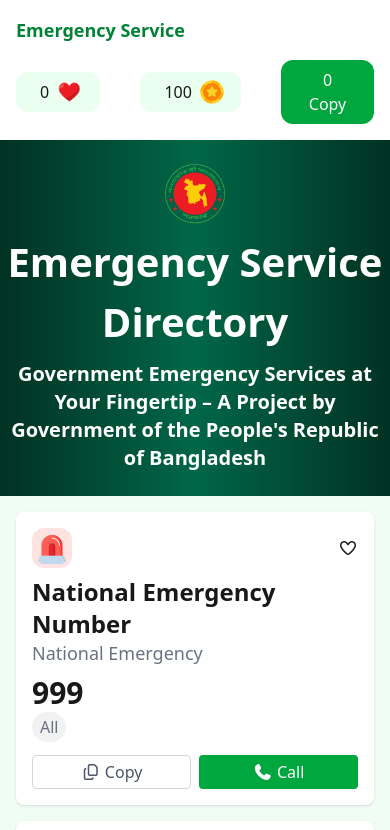
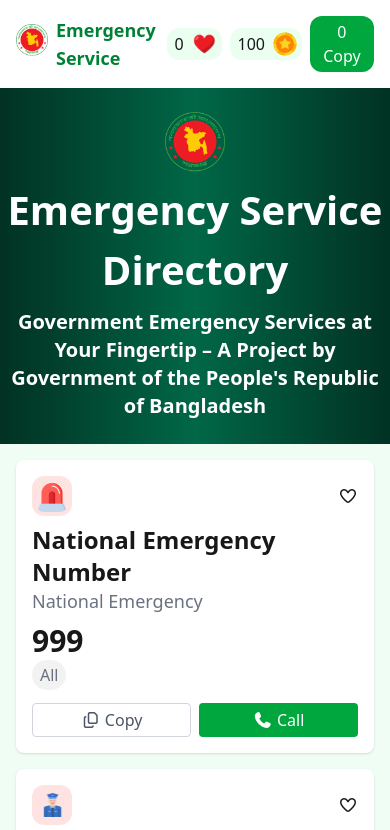
Before and after one commit to aminur-tech/ASSIGNMENT-005, a plain HTML site: page index.html in a window 390 px wide. Shown: the top 830 px of the page. Drawn offline with nearby package versions, Linux system fonts and the light colour scheme.

Commit message:
added nav responsibe

```diff
--- a/index.html
+++ b/index.html
@@ -19,21 +19,21 @@
 
     <!-- Navbar -->
 
-    <header class="bg-white shadow p-4 flex flex-col sm:flex-row sm:justify-between sm:items-center gap-4">
+    <header class="bg-white shadow p-4 flex flex-row sm:flex-row sm:justify-between sm:items-center gap-4">
         <div class="flex items-center gap-2">
-            <img src="./assets/logo.png" alt="BD" class="w-8 mx-auto mb-2 hidden sm:inline">
-            <h1 class="text-lg font-bold text-green-700 sm:text-left">Emergency <span class="hidden sm:inline"><br></span> Service</h1>
+            <img src="./assets/logo.png" alt="BD" class="w-8 mx-auto mb-2 ">
+            <h1 class="text-lg font-bold text-green-700 sm:text-left">Emergency <br> Service</h1>
         </div>
-        <div class="flex items-center gap-10">
-            <div class="flex items-center gap-2 bg-[#41FF6B]/10 px-6 py-2 rounded-xl">
+        <div class="flex items-center gap-2 sm:gap-10">
+            <div class="flex items-center gap-2 bg-[#41FF6B]/10 px-2 py-1 rounded-xl sm:px-6 sm:py-2">
                 <span id="heartCount">0</span>
                 <img src="./assets/heart.png" alt="" class="w-6">
             </div>
-            <div class="flex items-center gap-2 bg-[#41FF6B]/10 px-6 py-2 rounded-xl">
+            <div class="flex items-center gap-2 bg-[#41FF6B]/10 px-2 py-1 rounded-xl sm:px-6 sm:py-2">
                 <span id="coin">100</span>
                 <img src="./assets/coin.png" alt="" class="w-6">
             </div>
-            <button class="bg-[#00A63E] text-white px-6 py-2 rounded-xl"><span id="copyCount">0</span> Copy</button>
+            <button class="bg-[#00A63E] text-white px-2 py-1 rounded-xl sm:px-6 sm:py-2"><span id="copyCount">0</span> Copy</button>
         </div>
     </header>
 
```
